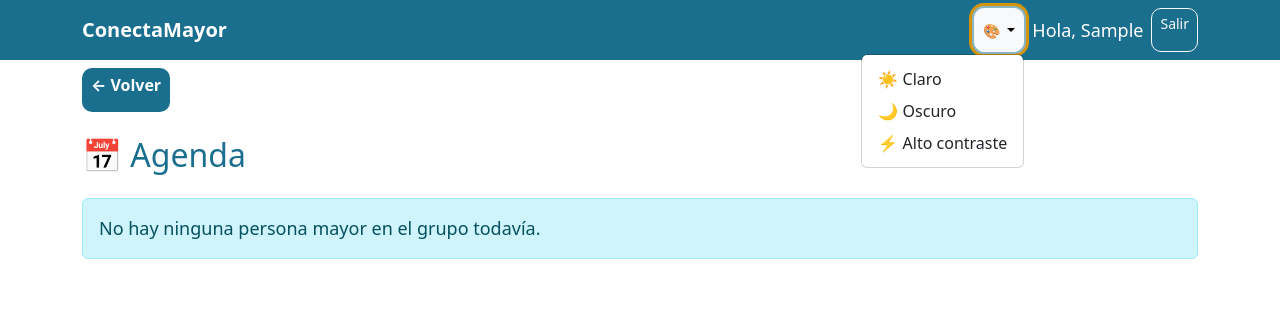
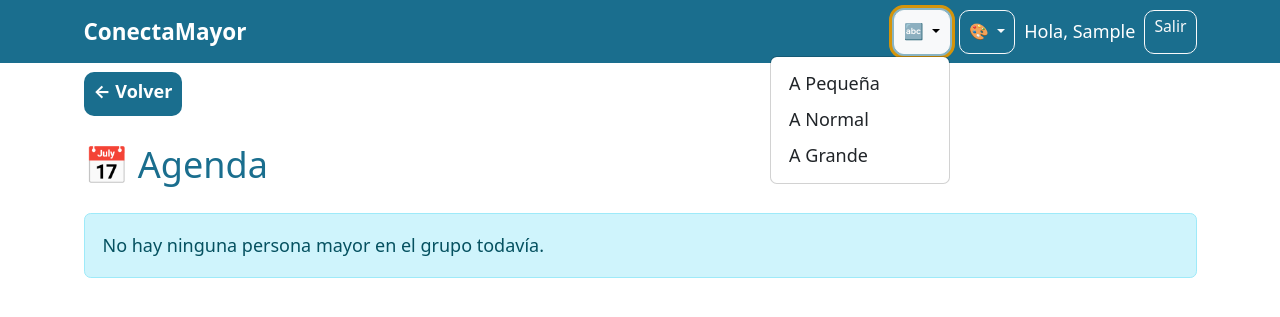
Before and after one commit to yagogl/conectamayor, a Django app: page /agenda/ in a window 1280 px wide, after a click that opens the changed part. Shown: the top 317 px of the page. Run offline with Django 5.2, Linux system fonts and the light colour scheme; the visitor is signed in with stand-in values (Sample User, id 1).

Commit message:
Mejoras AIPO: selector tamaño texto, grande por defecto para mayor

```diff
--- a/static/css/temas.css
+++ b/static/css/temas.css
@@ -67,3 +67,11 @@ a {
     border-radius: 16px;
     min-height: 80px;
 }
+
+/* ===== TAMAÑOS DE TEXTO ===== */
+[data-tamano="pequeno"] { font-size: 14px; }
+[data-tamano="normal"] { font-size: 18px; }
+[data-tamano="grande"] { font-size: 22px; }
+[data-tamano="grande"] .btn { font-size: 1.2rem; }
+[data-tamano="grande"] .form-control { font-size: 1.2rem; }
+[data-tamano="grande"] .burbuja { font-size: 1.2rem; }
--- a/templates/base.html
+++ b/templates/base.html
@@ -16,6 +16,19 @@
         <div class="container">
             <a class="navbar-brand fw-bold" href="{% url 'inicio' %}">ConectaMayor</a>
             <div class="navbar-nav ms-auto d-flex flex-row align-items-center gap-2">
+
+                <!-- Selector de tamaño de texto -->
+                <div class="dropdown">
+                    <button class="btn btn-outline-light btn-sm dropdown-toggle"
+                        type="button" data-bs-toggle="dropdown" aria-label="Cambiar tamaño de texto">
+                        🔤
+                    </button>
+                    <ul class="dropdown-menu dropdown-menu-end">
+                        <li><a class="dropdown-item" href="#" onclick="cambiarTamano('pequeno')">A Pequeña</a></li>
+                        <li><a class="dropdown-item" href="#" onclick="cambiarTamano('normal')">A Normal</a></li>
+                        <li><a class="dropdown-item" href="#" onclick="cambiarTamano('grande')">A Grande</a></li>
+                    </ul>
+                </div>
 
                 <!-- Selector de temas -->
                 <div class="dropdown">
@@ -80,6 +93,25 @@
         if (temaGuardado && temaGuardado !== 'claro') {
             document.documentElement.setAttribute('data-tema', temaGuardado);
         }
+
+        // Tamaño de texto
+        function cambiarTamano(tamano) {
+            const tamanos = { 'pequeno': '14px', 'normal': '18px', 'grande': '22px' };
+            document.documentElement.style.fontSize = tamanos[tamano];
+            localStorage.setItem('tamano', tamano);
+        }
+
+        // Cargar tamaño guardado o predeterminado según rol
+        const tamanoGuardado = localStorage.getItem('tamano');
+        if (tamanoGuardado) {
+            cambiarTamano(tamanoGuardado);
+        } else {
+            {% if user.is_authenticated and user.es_mayor %}
+            cambiarTamano('grande');
+            {% else %}
+            cambiarTamano('normal');
+            {% endif %}
+        }
     </script>
 
     {% block scripts_extra %}{% endblock %}
```
